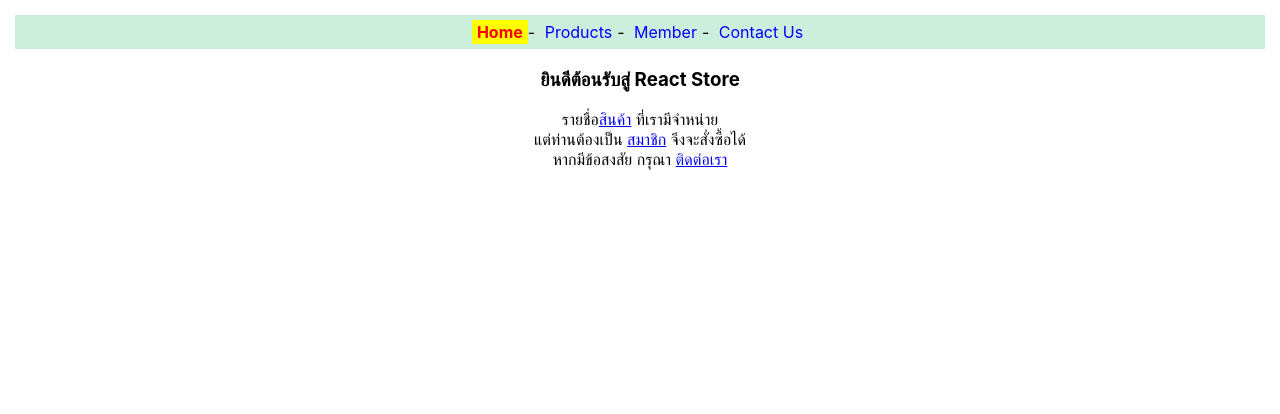
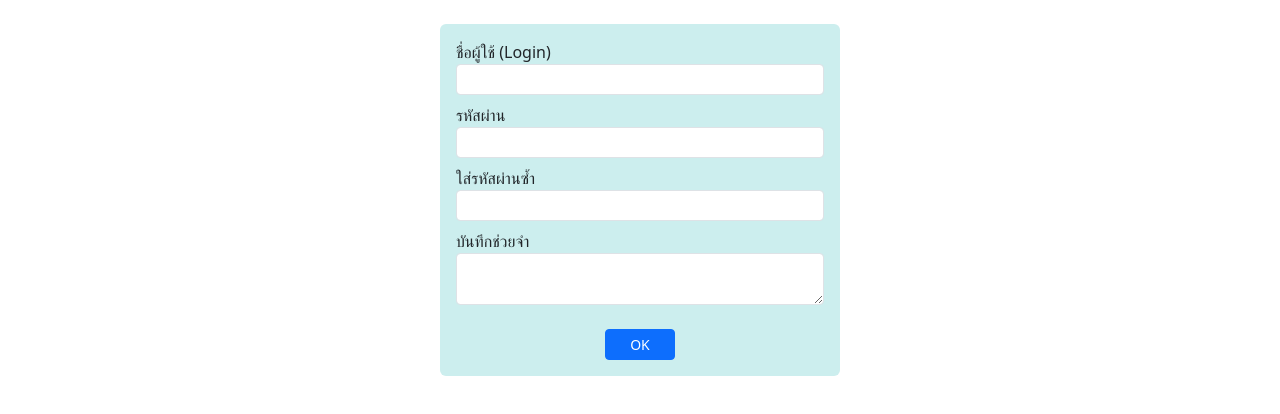
Before and after one commit to Rachata-Phetcharat/app1, a React (Create React App) app: page / in a window 1280 px wide. Shown: the top 414 px of the page. Built offline with nearby package versions, Linux system fonts and the light colour scheme.

Commit message:
input text:

```diff
--- a/package.json
+++ b/package.json
@@ -7,6 +7,7 @@
     "@testing-library/jest-dom": "^6.9.1",
     "@testing-library/react": "^16.3.1",
     "@testing-library/user-event": "^13.5.0",
+    "bootstrap": "^5.3.8",
     "react": "^19.2.3",
     "react-dom": "^19.2.3",
     "react-router-dom": "^7.13.0",
--- a/src/App.js
+++ b/src/App.js
@@ -8,8 +8,9 @@
 // import { Header2 } from "./context-header2";
 // import Content2 from "./context-content2";
 // import Router2 from "./router2";
-import Router3 from "./router3";
+// import Router3 from "./router3";
+import FormText from "./form-text";
 
 export default function App() {
-  return <Router3 />;
+  return <FormText />;
 }
--- /dev/null
+++ b/src/form-text.js
@@ -0,0 +1,77 @@
+import React from "react";
+
+export default function FormText() {
+  const textPswd = React.useRef();
+  const textPswd2 = React.createRef();
+
+  const onBlurPassword = () => {
+    let pswd = textPswd.current.value;
+    if (pswd !== "" && !pswd.match(/^[0-9a-zA-Z]+$/)) {
+      textPswd.current.value = "";
+      alert("ต้องเป็น 0-9 หรือ a-z หรือ A-Z เท่านั้น");
+    }
+  };
+
+  const onBlurPassword2 = () => {
+    if (textPswd.current.value !== textPswd2.current.value) {
+      textPswd2.current.value = "";
+      alert("รหัสผ่านทั้งสองช่องไม่ตรงกัน");
+    }
+  };
+
+  return (
+    <div
+      className="mt-4 mx-auto p-3 rounded"
+      style={{ width: "400px", background: "#cee" }}
+    >
+      <form>
+        <div className="for-group mb-2">
+          <label htmlFor="login">ชื่อผู้ใช้ (Login)</label>
+          <input
+            type="text"
+            id="login"
+            name="login"
+            maxLength="20"
+            className="form-control form-control-sm"
+          />
+        </div>
+        <div className="for-group mb-2">
+          <label htmlFor="pswd">รหัสผ่าน</label>
+          <input
+            type="password"
+            id="pswd"
+            name="pswd"
+            maxLength="10"
+            className="form-control form-control-sm"
+            ref={textPswd}
+            onBlur={onBlurPassword}
+          />
+        </div>
+        <div className="for-group mb-2">
+          <label htmlFor="pswd2">ใส่รหัสผ่านซ้ำ</label>
+          <input
+            type="password"
+            id="pswd2"
+            name="pswd2"
+            maxLength="10"
+            className="form-control form-control-sm"
+            ref={textPswd2}
+            onBlur={onBlurPassword2}
+          />
+        </div>
+        <div className="for-group mb-4">
+          <label htmlFor="memo">บันทึกช่วยจำ</label>
+          <textarea
+            id="memo"
+            name="memo"
+            maxLength="200"
+            className="form-control form-control-sm"
+          />
+        </div>
+        <div className="text-center">
+          <button className="btn btn-sm px-4 btn-primary">OK</button>
+        </div>
+      </form>
+    </div>
+  );
+}
```
Also changed, not shown: src/index.js (+9 -7 lines), 1 other file (tests, documents, lock files or other folders).
